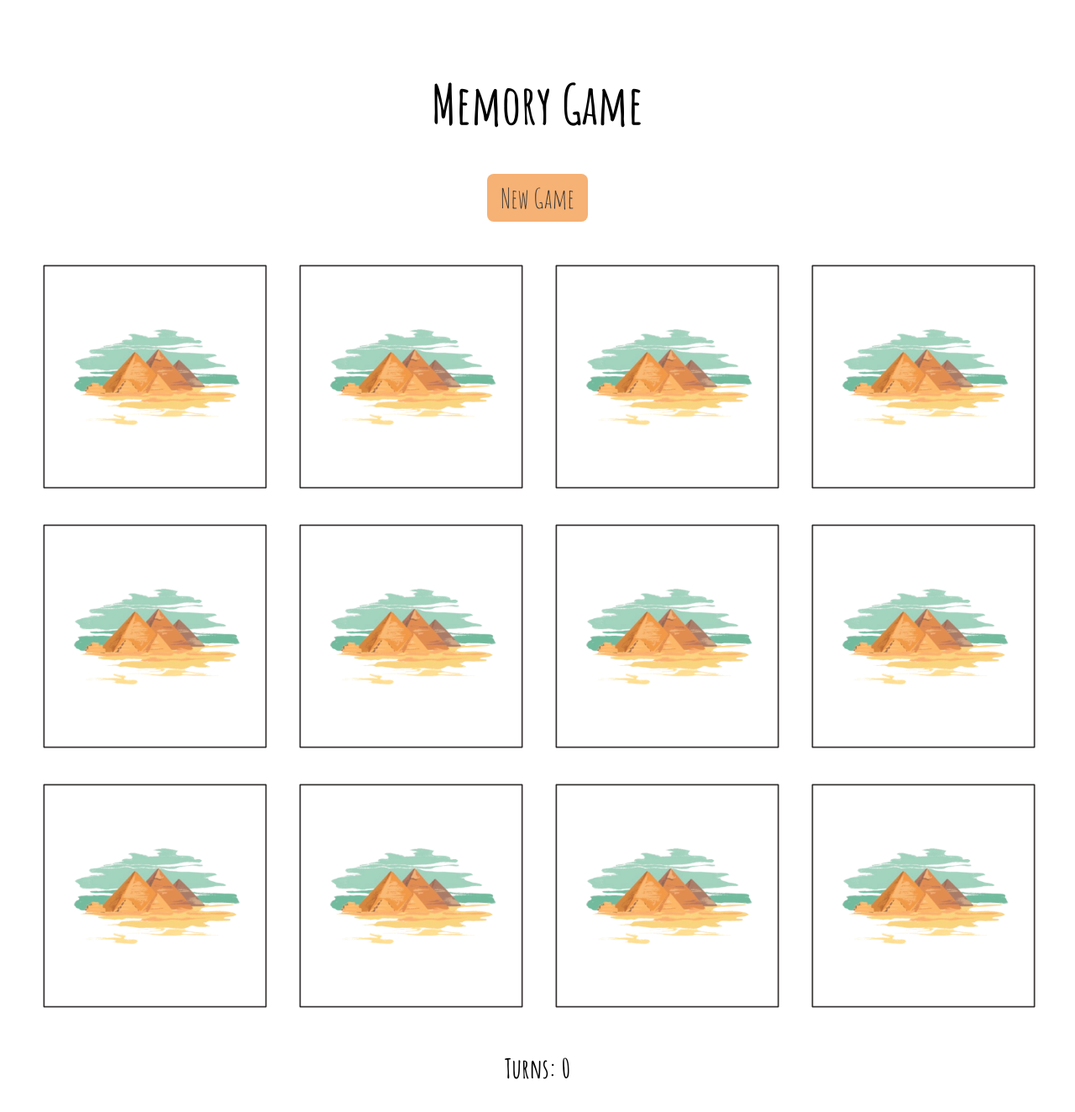
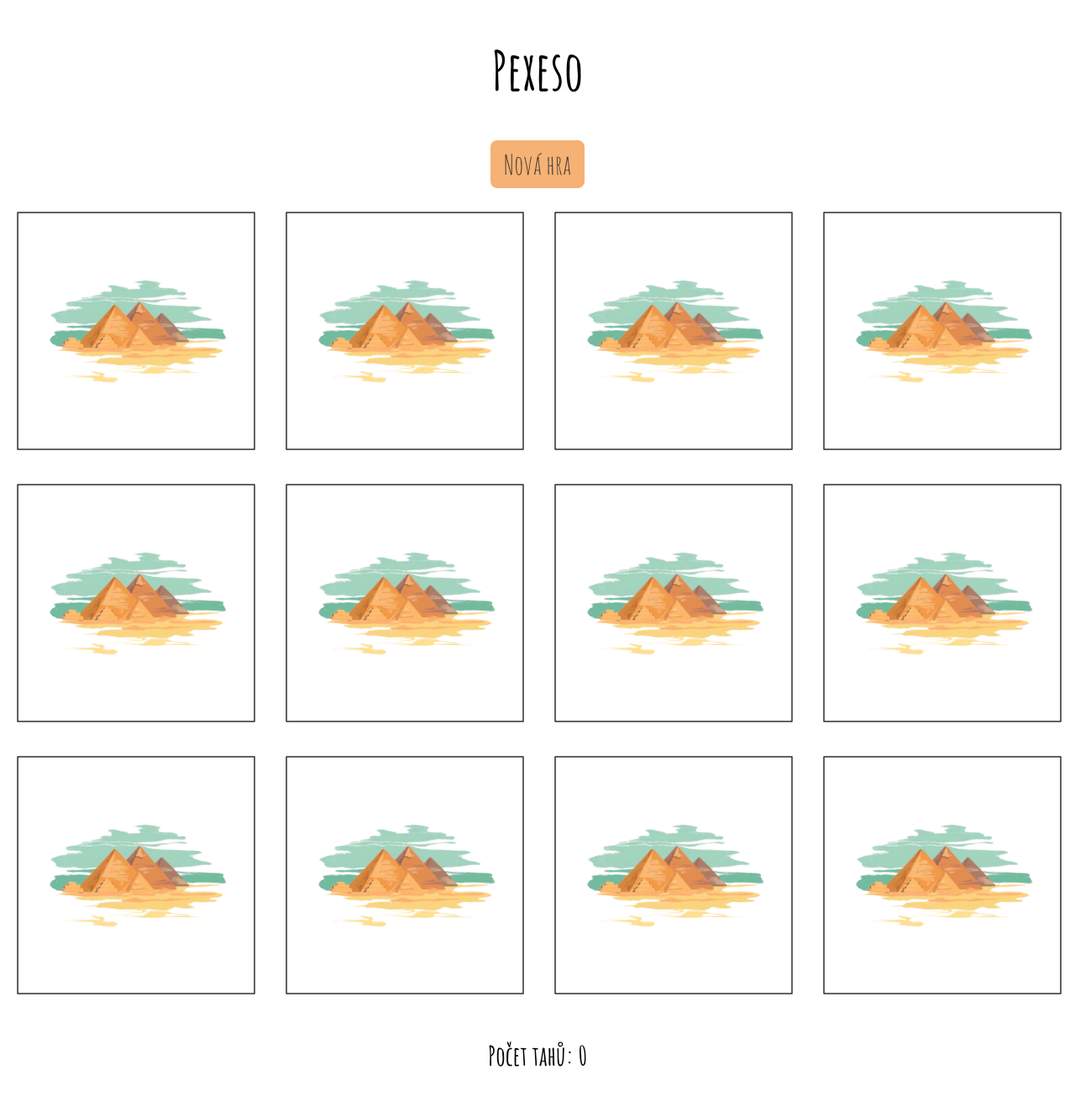
Before and after one commit to evadob/memory-game, a React (Vite) app: page / in a window 1280 px wide. Shown: the top 1324 px of the page at 84% size. Built offline with nearby package versions, Linux system fonts and the light colour scheme.

Commit message:
edited lang, margins/paddings

```diff
--- a/src/App.css
+++ b/src/App.css
@@ -3,7 +3,6 @@
 #root {
   max-width: 1280px;
   margin: 0 auto;
-  padding: 2rem;
   text-align: center;
 }
 
@@ -32,8 +31,8 @@ button:focus {
 .card-grid {
   display: grid;
   grid-template-columns: repeat(4, 1fr);
-  margin-top: 40px;
-  gap: 20px;
+  margin-top: 1rem;
+  gap: 1rem;
 }
 
 .p-turns {
--- a/src/App.jsx
+++ b/src/App.jsx
@@ -71,10 +71,10 @@ function App() {
 
   return (
     <div className="App">
-      <h1>Memory Game</h1>
+      <h1>Pexeso</h1>
 
       <button className="btn-new" onClick={shuffleCards}>
-        New Game
+        Nová hra
       </button>
 
       <div className="card-grid">
@@ -89,7 +89,7 @@ function App() {
         ))}
       </div>
 
-      <p className="p-turns">Turns: {turns}</p>
+      <p className="p-turns">Počet tahů: {turns}</p>
     </div>
   );
 }
```
